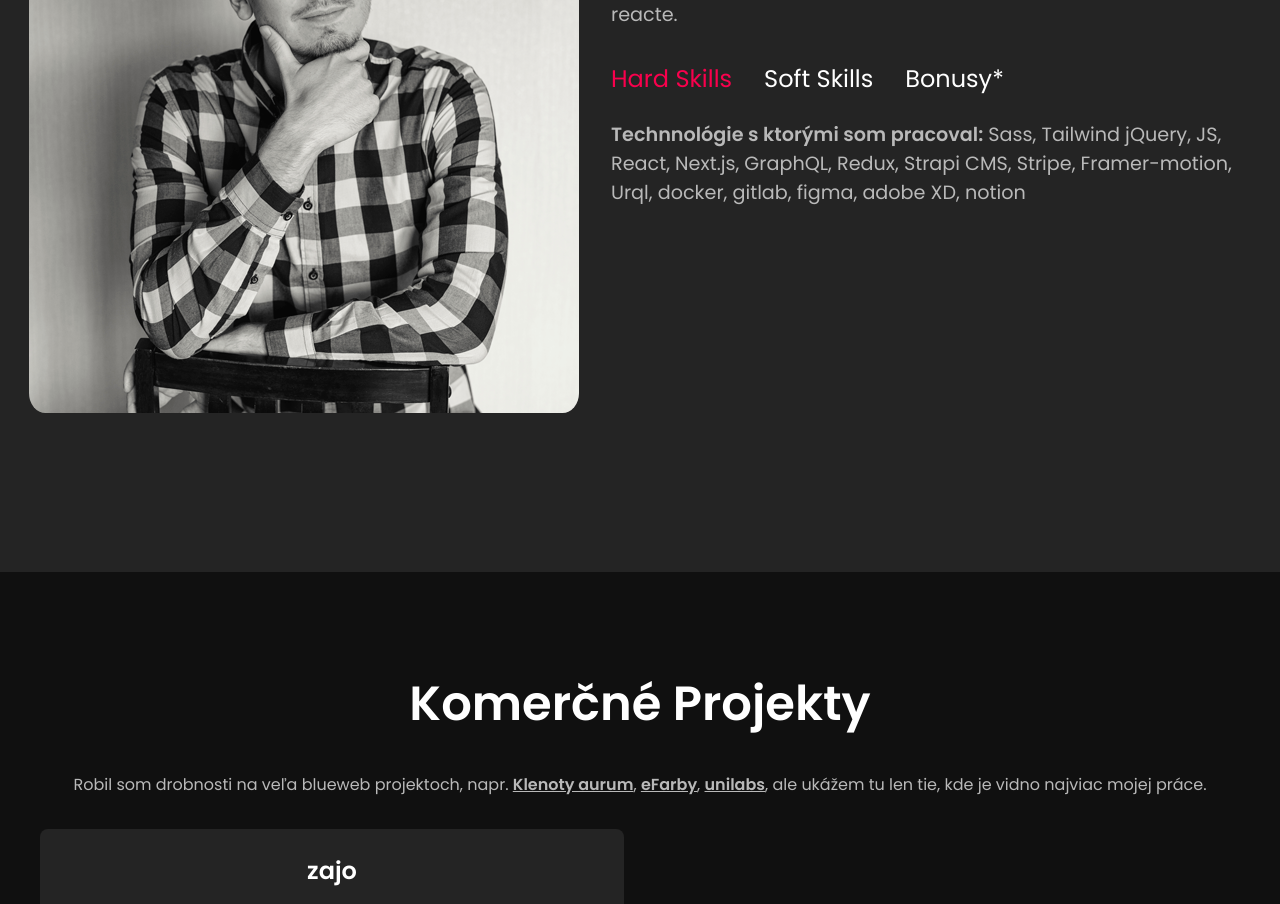
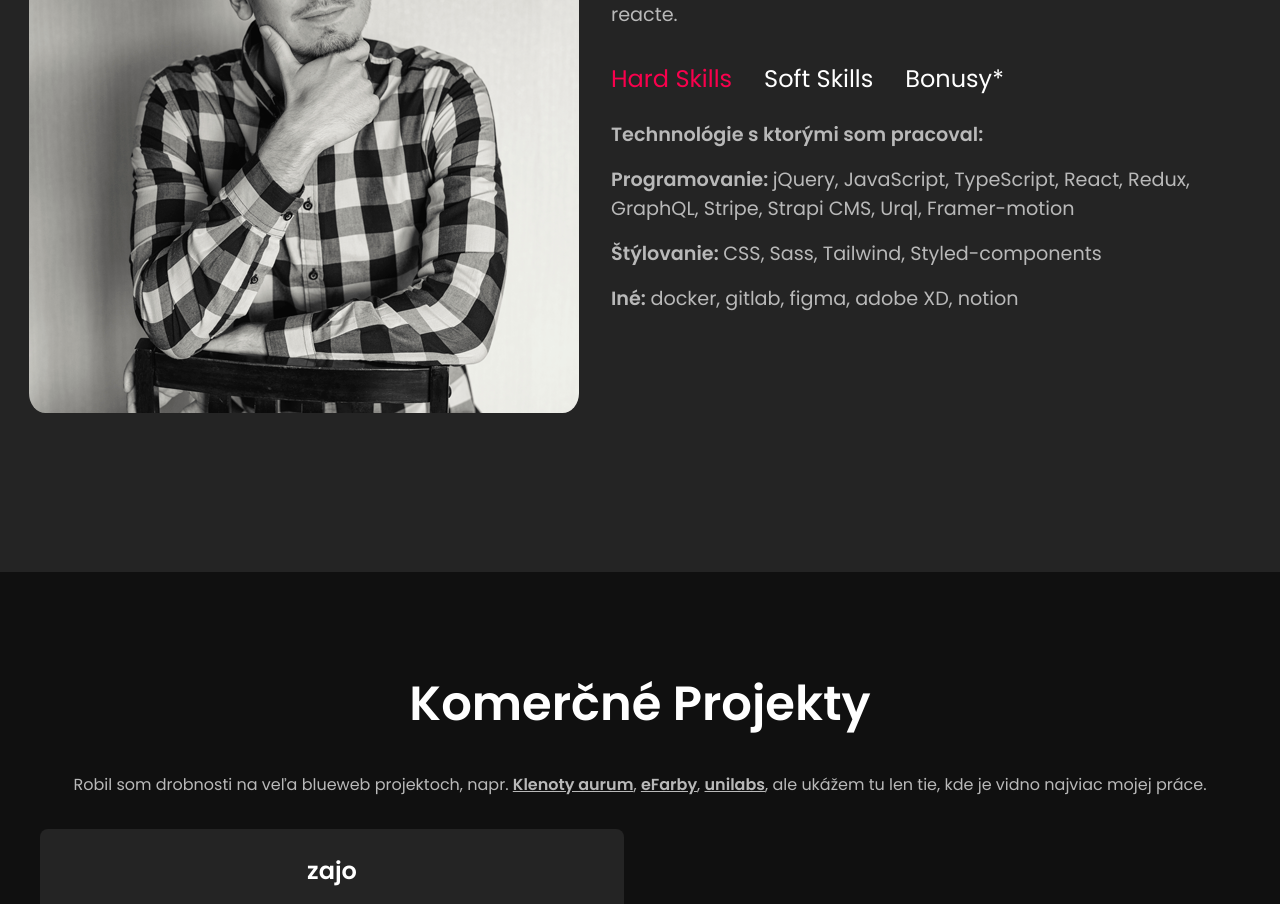
Before and after one commit to Patrik17671/Spilus_Portfolio, a React (Create React App) app: page / in a window 1280 px wide. Shown: the part 1380-2284 px from the top of the page. Built offline with nearby package versions, Linux system fonts and the light colour scheme.

Commit message:
Skills update

```diff
--- a/src/pages/About.js
+++ b/src/pages/About.js
@@ -35,8 +35,11 @@ const About = () => {
                     </ul>
                     <StyledSkills>
                         <div className={activeClass === 1 ? "active" : "hide"}>
-                            <p><strong>Technnológie s ktorými som pracoval:</strong> Sass, Tailwind
-                            jQuery, JS, React, Next.js, GraphQL, Redux, Strapi CMS, Stripe, Framer-motion, Urql, docker, gitlab, figma, adobe XD, notion</p>
+                            <p><strong>Technnológie s ktorými som pracoval:</strong> </p>
+                            <p><strong>Programovanie: </strong> jQuery, JavaScript, TypeScript, React, Redux, GraphQL, Stripe, Strapi CMS, Urql, Framer-motion</p>
+                            <p><strong>Štýlovanie: </strong>CSS, Sass, Tailwind, Styled-components</p>
+                            <p><strong>Iné: </strong>docker, gitlab, figma, adobe XD, notion</p>
+
                         </div>
 
                         <div className={activeClass === 2 ? "active" : "hide"}>
```
Also changed, not shown: 1 other file (tests, documents, lock files or other folders).
